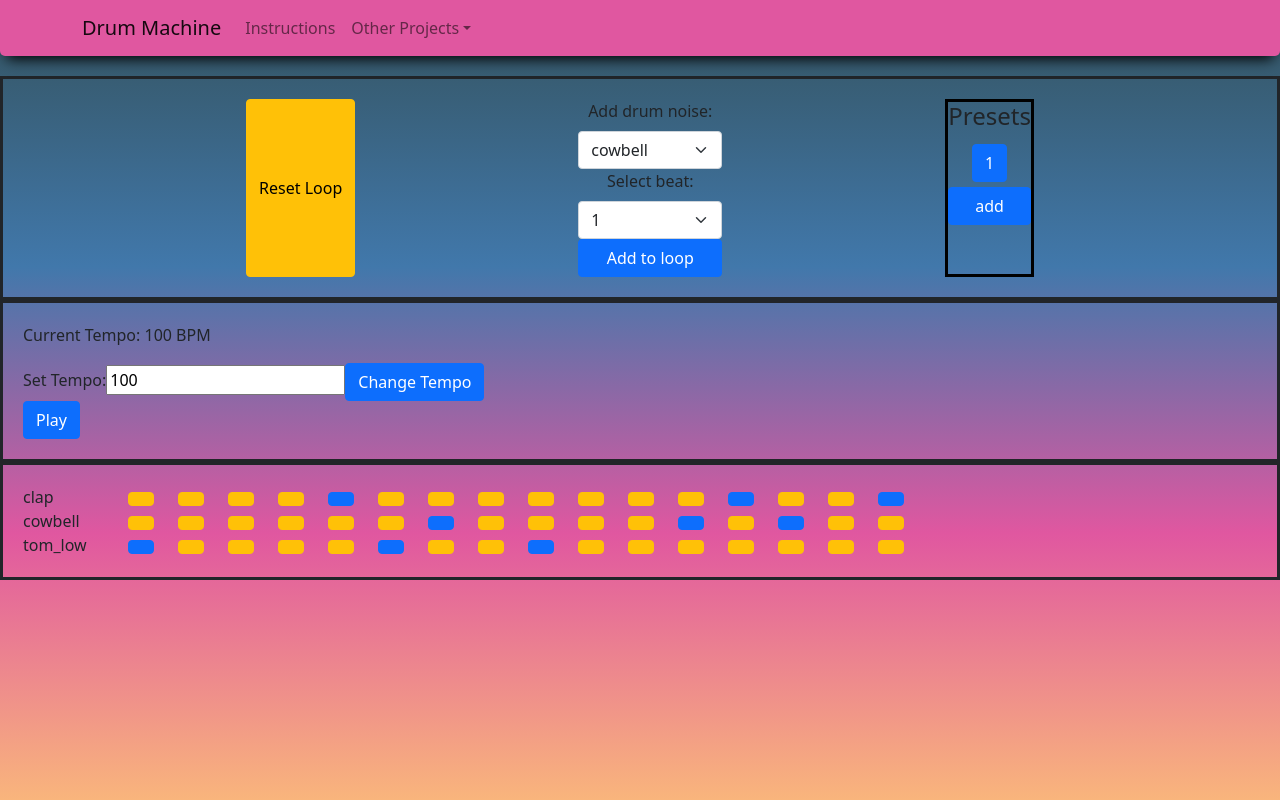
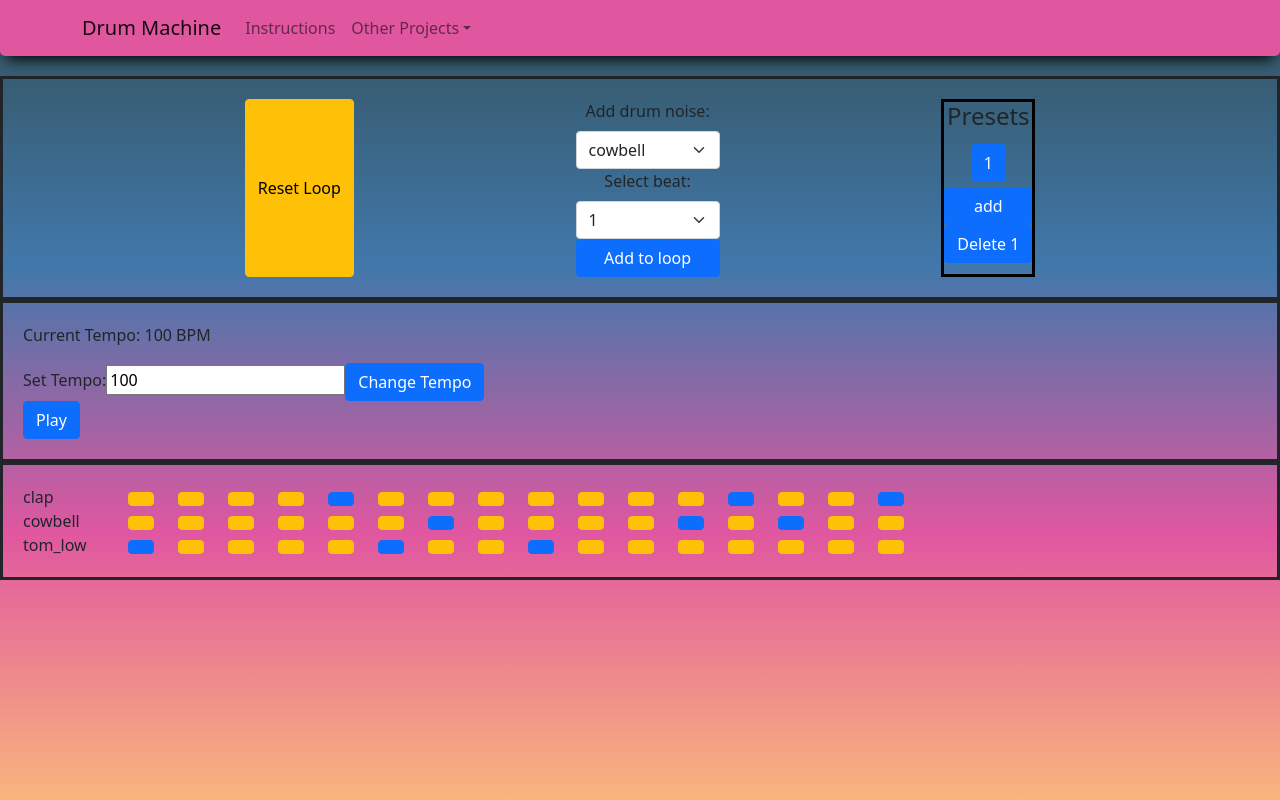
Before and after one commit to professional-pigeon/react-music-app, a React (Create React App) app: page / in a window 1280 px wide. Built offline with nearby package versions, Linux system fonts and the light colour scheme; no server answers.

Commit message:
create a function to delete a preset

```diff
--- a/src/components/SoundControl.js
+++ b/src/components/SoundControl.js
@@ -20,7 +20,8 @@ class SoundControl extends React.Component {
       instrument: [['tom_low'],[],[],[],['clap'],['tom_low'],['cowbell'],[],['tom_low'],[],[],['cowbell'],['clap'],['cowbell'],[],['clap']],
       chosenBeat: 0,
       displayInstructions: false,
-      presets: { 1: [['tom_low'],[],[],[],['clap'],['tom_low'],['cowbell'],[],['tom_low'],[],[],['cowbell'],['clap'],['cowbell'],[],['clap']]}
+      presets: { 1: [['tom_low'],[],[],[],['clap'],['tom_low'],['cowbell'],[],['tom_low'],[],[],['cowbell'],['clap'],['cowbell'],[],['clap']]},
+      currentPreset: 1,
     }
     this.handleChange = this.handleChange.bind(this);
   }
@@ -47,6 +48,12 @@ class SoundControl extends React.Component {
   addPreset = (arr) => {
     let newPresets = this.state.presets
     newPresets[Object.keys(this.state.presets).length + 1] = arr
+    this.setState({presets: newPresets})
+  }
+
+  deletePreset = (key) => {
+    let newPresets = this.state.presets
+    delete newPresets[key]
     this.setState({presets: newPresets})
   }
 
@@ -111,7 +118,7 @@ class SoundControl extends React.Component {
             addInstrument={this.addInstrumentToSpace}
             drums={drumMachine}
           />
-          <Presets presets={this.state.presets} setPreset={this.setPreset} addPreset={this.addPreset} instruments={this.state.instrument}  />
+          <Presets presets={this.state.presets} setPreset={this.setPreset} addPreset={this.addPreset} deletePreset={this.deletePreset} instruments={this.state.instrument} currentPreset={this.state.currentPreset} />
       </div>
         <Player
           useTempo={useTempo}
--- a/src/components/display/Presets.js
+++ b/src/components/display/Presets.js
@@ -15,6 +15,7 @@ function Presets(props) {
           {keys}
         </div>
       <Button onClick={() => props.addPreset(props.instruments)}>add</Button>
+      <Button onClick={() => props.deletePreset(props.currentPreset)}>Delete {props.currentPreset}</Button>
     </div>
   )
 }
@@ -23,6 +24,8 @@ Presets.propTypes = {
   presets: PropTypes.object,
   setPreset: PropTypes.func,
   addPreset: PropTypes.func,
+  deletePreset: PropTypes.func,
+  currentPreset: PropTypes.number,
   instruments: PropTypes.array,
 }
 
```
